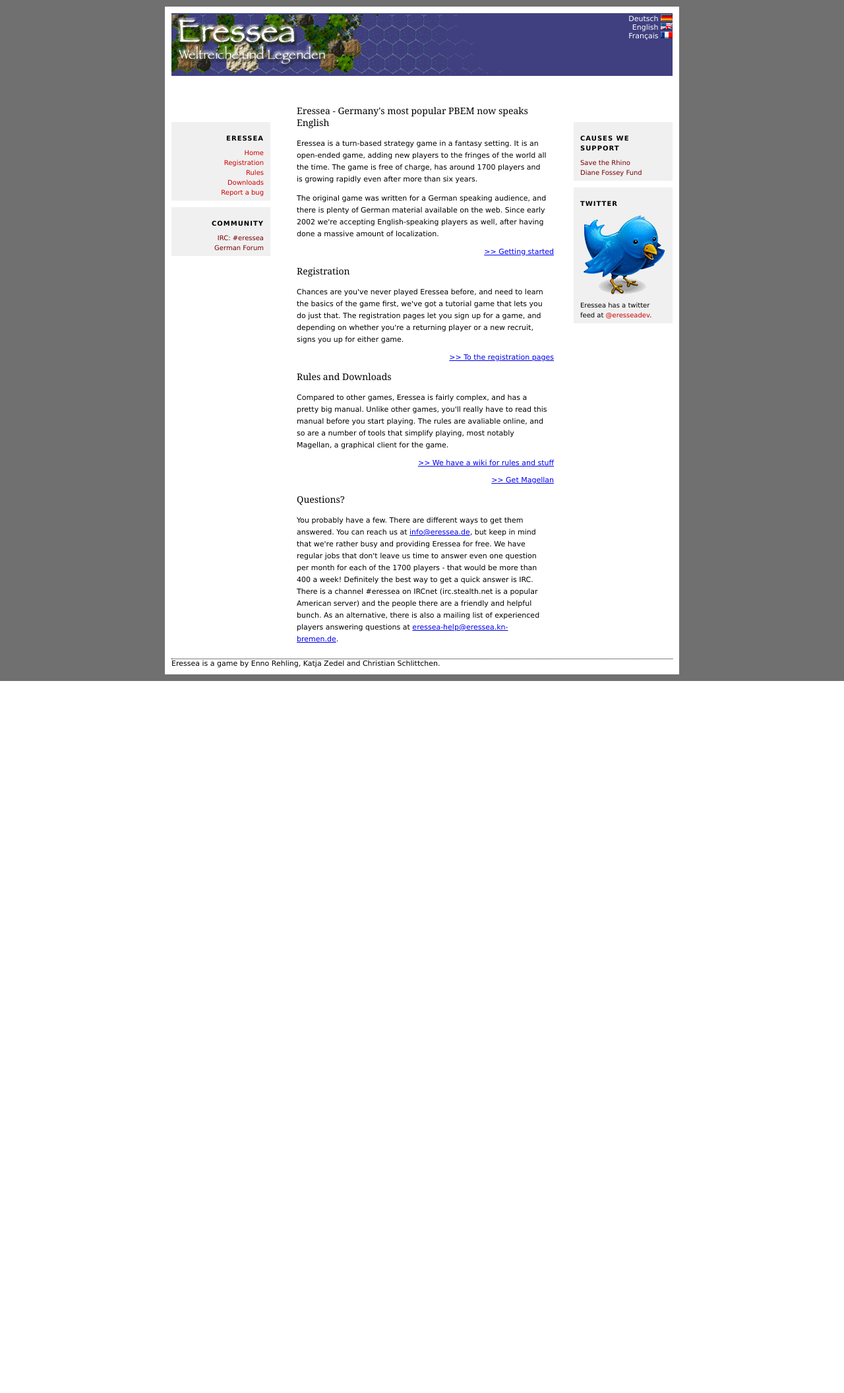
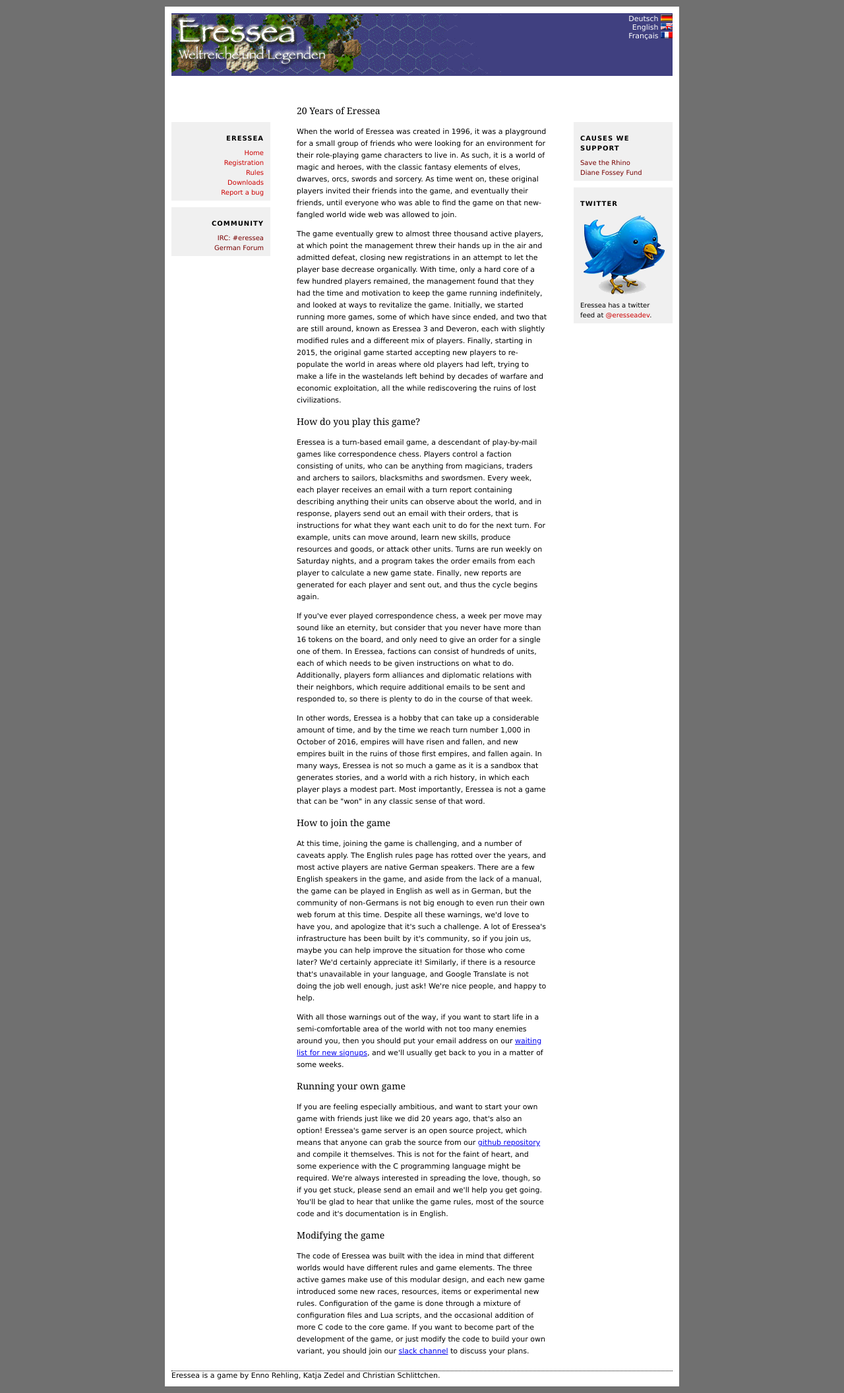
Before and after one commit to eressea/www.eressea.de, a PHP site: page /en/index.php in a window 1280 px wide. Shown: the whole page at 66% size. Before the commit the page ends 1032 px from the top, so only its background shows below. Run offline with PHP 8.4, Linux system fonts and the light colour scheme.

Commit message:
New English homepage text, new approach aimed at players first, game masters and developers last.

```diff
--- a/en/index.php
+++ b/en/index.php
@@ -10,57 +10,33 @@
 <? include "includes/navigation.php"; ?>
 <? include "includes/righthand.php"; ?>
 <div id="center">
-    <h3>Eressea - Germany's most popular PBEM now speaks
-    English</h3>
-    <p>Eressea is a turn-based strategy game in a fantasy
-    setting. It is an open-ended game, adding new players to
-    the fringes of the world all the time. The game is free of
-    charge, has around 1700 players and is growing rapidly even
-    after more than six years.</p>
-    <p>The original game was written for a German speaking
-    audience, and there is plenty of German material available
-    on the web. Since early 2002 we're accepting
-    English-speaking players as well, after having done a
-    massive amount of localization.
-    </p>
-    <div align="right"><a href="about.php">&gt;&gt; Getting started</a></div>
-    <h3>Registration</h3>
-    <p>Chances are you've never played Eressea before, and need
-    to learn the basics of the game first, we've got a tutorial
-    game that lets you do just that. The registration pages let
-    you sign up for a game, and depending on whether you're a
-    returning player or a new recruit, signs you up for either
-    game.
-    </p>
-    <div align="right"><a href="register.php">&gt;&gt; To the registration
-    pages</a></div>
-    <h3>Rules and Downloads</h3>
-    <p>Compared to other games, Eressea is fairly complex, and
-    has a pretty big manual. Unlike other games, you'll really
-    have to read this manual before you start playing. The
-    rules are avaliable online, and so are a number of tools
-    that simplify playing, most notably Magellan, a graphical
-    client for the game.
-    </p>
-    <div align="right"><a href="http://wiki.eressea.de/en/">&gt;&gt; We have a wiki for rules and stuff</a></div>
-    <br />
-    <div align="right"><a href="http://sourceforge.net/projects/magellan-client/">
-    &gt;&gt; Get Magellan</a></div>
-    <h3>Questions?</h3>
-    <p>You probably have a few. There are different ways to get
-    them answered. You can reach us at
-    <a href="mailto:info@eressea.de">info@eressea.de</a>, but
-    keep in mind that we're rather busy and providing Eressea
-    for free. We have regular jobs that don't leave us time to
-    answer even one question per month for each of the 1700
-    players - that would be more than 400 a week! Definitely
-    the best way to get a quick answer is IRC. There is a
-    channel #eressea on IRCnet (irc.stealth.net is a popular
-    American server) and the people there are a friendly and
-    helpful bunch. As an alternative, there is also a mailing
-    list of experienced players answering questions at
-    <a href="mailto:eressea-help@eressea.kn-bremen.de">
-    eressea-help@eressea.kn-bremen.de</a>.</p>
+<h3>20 Years of Eressea</h3>
+
+<p>When the world of Eressea was created in 1996, it was a playground for a small group of friends who were looking for an environment for their role-playing game characters to live in. As such, it is a world of magic and heroes, with the classic fantasy elements of elves, dwarves, orcs, swords and sorcery. As time went on, these original players invited their friends into the game, and eventually their friends, until everyone who was able to find the game on that new-fangled world wide web was allowed to join.</p>
+
+<p>The game eventually grew to almost three thousand active players, at which point the management threw their hands up in the air and admitted defeat, closing new registrations in an attempt to let the player base decrease organically. With time, only a hard core of a few hundred players remained, the management found that they had the time and motivation to keep the game running indefinitely, and looked at ways to revitalize the game. Initially, we started running more games, some of which have since ended, and two that are still around, known as Eressea 3 and Deveron, each with slightly modified rules and a differeent mix of players. Finally, starting in 2015, the original game started accepting new players to re-populate the world in areas where old players had left, trying to make a life in the wastelands left behind by decades of warfare and economic exploitation, all the while rediscovering the ruins of lost civilizations.</p>
+
+<h3>How do you play this game?</h3>
+
+<p>Eressea is a turn-based email game, a descendant of play-by-mail games like correspondence chess. Players control a faction consisting of units, who can be anything from magicians, traders and archers to sailors, blacksmiths and swordsmen. Every week, each player receives an email with a turn report containing describing anything their units can observe about the world, and in response, players send out an email with their orders, that is instructions for what they want each unit to do for the next turn. For example, units can move around, learn new skills, produce resources and goods, or attack other units. Turns are run weekly on Saturday nights, and a program takes the order emails from each player to calculate a new game state. Finally, new reports are generated for each player and sent out, and thus the cycle begins again.</p>
+
+<p>If you've ever played correspondence chess, a week per move may sound like an eternity, but consider that you never have more than 16 tokens on the board, and only need to give an order for a single one of them. In Eressea, factions can consist of hundreds of units, each of which needs to be given instructions on what to do. Additionally, players form alliances and diplomatic relations with their neighbors, which require additional emails to be sent and responded to, so there is plenty to do in the course of that week.</p>
+
+<p>In other words, Eressea is a hobby that can take up a considerable amount of time, and by the time we reach turn number 1,000 in October of 2016, empires will have risen and fallen, and new empires built in the ruins of those first empires, and fallen again. In many ways, Eressea is not so much a game as it is a sandbox that generates stories, and a world with a rich history, in which each player plays a modest part. Most importantly, Eressea is not a game that can be "won" in any classic sense of that word.</p>
+
+<h3>How to join the game</h3>
+
+<p>At this time, joining the game is challenging, and a number of caveats apply. The English rules page has rotted over the years, and most active players are native German speakers. There are a few English speakers in the game, and aside from the lack of a manual, the game can be played in English as well as in German, but the community of non-Germans is not big enough to even run their own web forum at this time. Despite all these warnings, we'd love to have you, and apologize that it's such a challenge. A lot of Eressea's infrastructure has been built by it's community, so if you join us, maybe you can help improve the situation for those who come later? We'd certainly appreciate it! Similarly, if there is a resource that's unavailable in your language, and Google Translate is not doing the job well enough, just ask! We're nice people, and happy to help.</p>
+<p>
+With all those warnings out of the way, if you want to start life in a semi-comfortable area of the world with not too many enemies around you, then you should put your email address on our <a href="http://www.eressea.de/de/register.php">waiting list for new signups</a>, and we'll usually get back to you in a matter of some weeks.
+
+<h3>Running your own game</h3>
+
+<p>If you are feeling especially ambitious, and want to start your own game with friends just like we did 20 years ago, that's also an option! Eressea's game server is an open source project, which means that anyone can grab the source from our <a href="https://github.com/eressea/server">github repository</a> and compile it themselves. This is not for the faint of heart, and some experience with the C programming language might be required. We're always interested in spreading the love, though, so if you get stuck, please send an email and we'll help you get going. You'll be glad to hear that unlike the game rules, most of the source code and it's documentation is in English.</p>
+
+<h3>Modifying the game</h3>
+
+<p>The code of Eressea was built with the idea in mind that different worlds would have different rules and game elements. The three active games make use of this modular design, and each new game introduced some new races, resources, items or experimental new rules. Configuration of the game is done through a mixture of configuration files and Lua scripts, and the occasional addition of more C code to the core game. If you want to become part of the development of the game, or just modify the code to build your own variant, you should join our <a href="https://eressea.slack.com">slack channel</a> to discuss your plans.</p>
 </div>
 <? include "includes/footer.php"; ?>
 </div>
```
